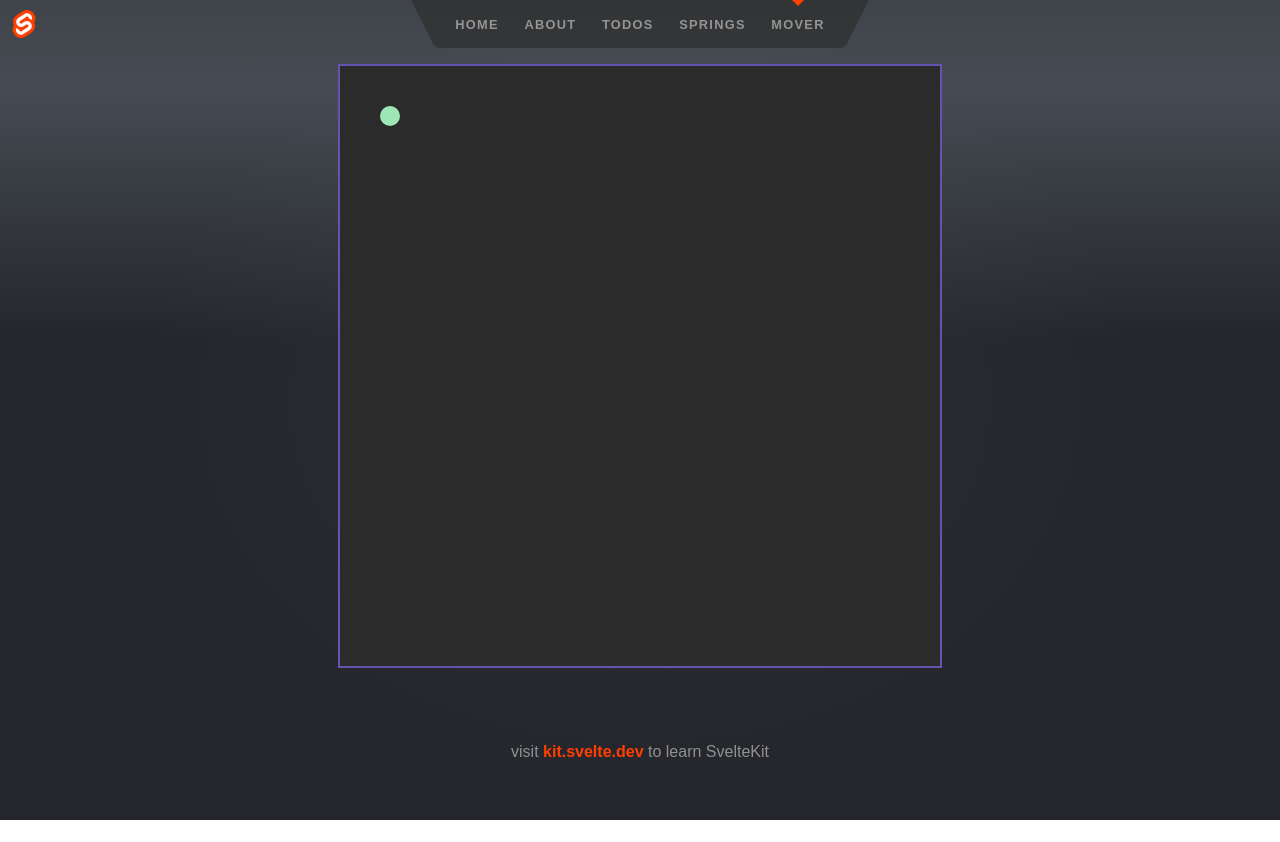
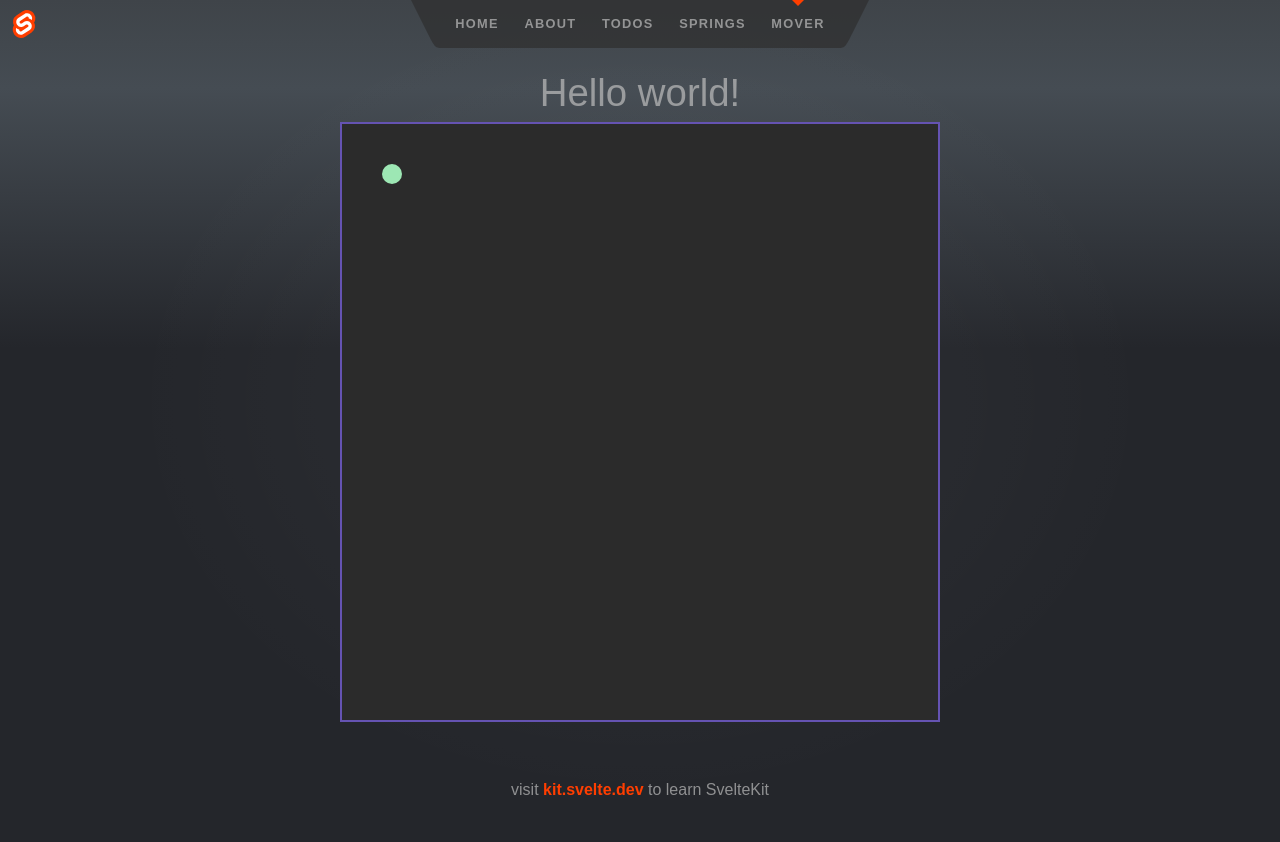
Before and after one commit to shoobah/lab1, a SvelteKit app: page /mover in a window 1280 px wide. Before the commit the page ends 820 px from the top, so only its background shows below. Built offline with nearby package versions, Linux system fonts and the light colour scheme.

Commit message:
Trying out Tailwind.css

```diff
--- /dev/null
+++ b/postcss.config.cjs
@@ -0,0 +1,6 @@
+module.exports = {
+  plugins: {
+    tailwindcss: {},
+    autoprefixer: {},
+  },
+}
--- a/src/app.css
+++ b/src/app.css
@@ -1,4 +1,7 @@
 @import '@fontsource/fira-mono';
+@tailwind base;
+@tailwind components;
+@tailwind utilities;
 
 :root {
 	font-family: Arial, -apple-system, BlinkMacSystemFont, 'Segoe UI', Roboto, Oxygen, Ubuntu,
--- a/src/routes/mover/+page.svelte
+++ b/src/routes/mover/+page.svelte
@@ -31,6 +31,8 @@
 	}
 </script>
 
+<h1 class="text-3xl font-bold underline">Hello world!</h1>
+
 <svg on:click={changeSize} on:mousemove={move}>
 	<g>
 		<circle cx={$x} cy={$y} r={$r} fill={color} />
--- a/svelte.config.js
+++ b/svelte.config.js
@@ -1,10 +1,16 @@
 import adapter from '@sveltejs/adapter-auto';
+import preprocess from "svelte-preprocess";
 
 /** @type {import('@sveltejs/kit').Config} */
 const config = {
-	kit: {
-		adapter: adapter()
-	}
+    kit: {
+        adapter: adapter()
+    },
+    preprocess: [
+        preprocess({
+            postcss: true,
+        }),
+    ],
 };
 
 export default config;
--- /dev/null
+++ b/tailwind.config.cjs
@@ -0,0 +1,8 @@
+/** @type {import('tailwindcss').Config} */
+module.exports = {
+  content: [],
+  theme: {
+    extend: {},
+  },
+  plugins: [],
+}
```
Also changed, not shown: package.json (+13 -9 lines), 1 other file (tests, documents, lock files or other folders).
